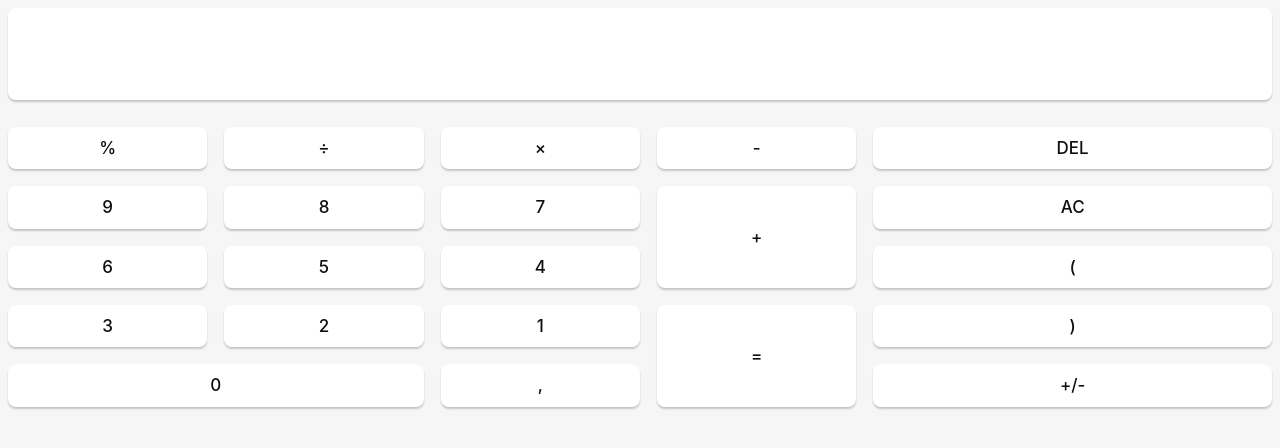
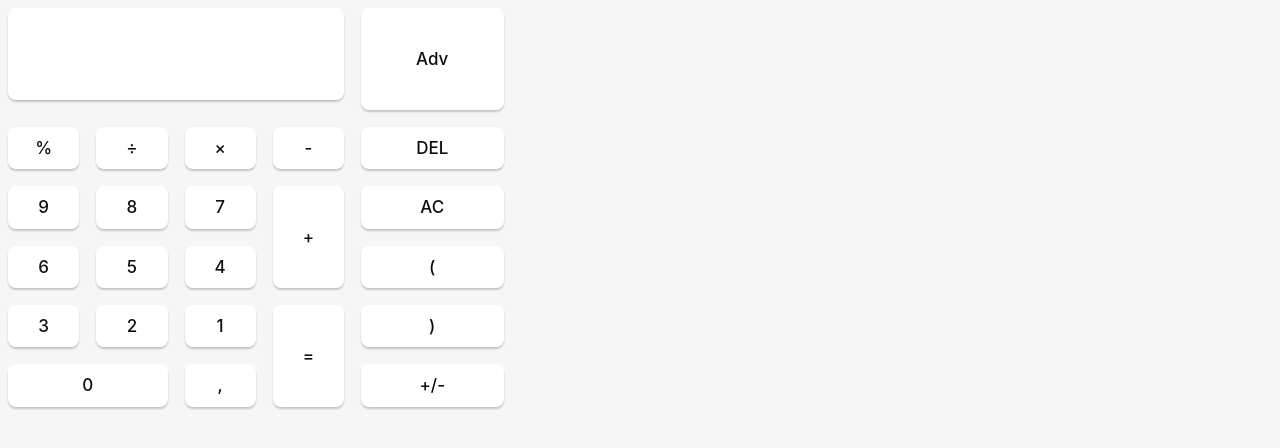
Before and after one commit to DenHax/GUI_calc, a React (Vite) app: page / in a window 1280 px wide. Shown: the top 448 px of the page. Built offline with nearby package versions, Linux system fonts and the light colour scheme.

Commit message:
Переписанный на flex калькулятор с попыткой реализовать дополнительный функционал

```diff
--- a/src/App.css
+++ b/src/App.css
@@ -1,3 +1,9 @@
+.main {
+  display: flex;
+  flex-flow: row wrap;
+  width: 100%;
+}
+
 .calc-grid {
   display: grid;
   grid-template-columns: repeat(4, minmax(5px, 1fr)) minmax(5px, 2fr);
@@ -5,9 +11,17 @@
   grid-gap: 1rem;
 }
 
+.advHid {
+  width: 100%;
+}
+
+.advNoHid {
+  width: 80%;
+}
+
 .input-field {
   grid-column-start: 1;
-  grid-column-end: 6;
+  grid-column-end: 5;
   grid-row-start: 1;
   grid-row-end: 3;
   margin-bottom: 10px;
@@ -17,12 +31,12 @@
 }
 
 
-/* #advMode-btn { */
-/*   grid-column-start: 6; */
-/*   grid-column-end: 5; */
-/*   grid-row-start: 1; */
-/*   grid-row-end: 3; */
-/* } */
+#advMode-btn {
+  grid-column-start: 6;
+  grid-column-end: 5;
+  grid-row-start: 1;
+  grid-row-end: 3;
+}
 
 #plusBtn {
   grid-column-start: 4;
@@ -42,7 +56,11 @@
   grid-row-start: 7;
 }
 
-.advFunc-grid {
+.advFunc-flex {
+  display: flex;
+  flex-direction: column;
+}
+
+.advFunc-hidden {
   display: none;
-  grid-template-rows: 1fr;
 }
--- a/src/App.tsx
+++ b/src/App.tsx
@@ -5,6 +5,7 @@ import './App.css'
 function App() {
   const [input, setInput] = useState('');
   const inputRef = useRef<HTMLInputElement>(null)
+  const [isAdvHidden, setAdvHidden] = useState(false);
 
   const handleInput = (btmValue: string) => {
     setInput(input + btmValue);
@@ -17,30 +18,24 @@ function App() {
   }
 
   const checkInput = () => {
-    input.replace("^", "**");
-    input.replace("√", "Math.sqrt");
+    input.replaceAll("×", "*");
+    input.replaceAll("÷", "/");
+    input.replaceAll("^", "**");
+    input.replaceAll("√", "Math.sqrt");
   }
 
   const calculateInput = () => {
     try {
       checkInput();
-      let result: string = eval(input).toFixed(16).toString();
+      let result: string = eval(input).toString();
       setInput(result);
     } catch (error) {
       setInput("Error");
     }
   }
 
-  const changeMode = (hidElem: string) => {
-    let elem = document.getElementById(hidElem);
-    if (!elem) return;
-    const isVisibly = elem.style.display;
-    if (isVisibly !== "none") {
-      elem.style.display = "flex";
-    }
-    else {
-      elem.style.display = "none";
-    }
+  const changeMode = () => {
+    setAdvHidden(!isAdvHidden);
   }
 
   // const handleKeyDown = (event: KeyboardEvent<HTMLDivElement>) => {
@@ -68,8 +63,8 @@ function App() {
   //
   return (
     <>
+      <div className='main'>
         <div className='calc-grid'>
-        {/* onKeyDown={handleKeyDown} tabIndex={0}> */}
           <input
             className="input-field"
             value={input}
@@ -98,12 +93,16 @@ function App() {
           <button id="zeroBtn" onClick={() => handleInput("0")}>0</button>
           <button onClick={() => handleInput(",")}>,</button>
           <button onClick={() => handleInput("+/-")}>+/-</button>
-        <div hidden className='advFuncs-flex'>
-          <button id='advMode' onClick={() => changeMode("advFuncs-flex")}>Adv</button>
+          <button id='advMode-btn' onClick={changeMode}>Adv</button>
+        </div >
+        <div className={`advFunc-${isAdvHidden ? 'flex' : 'hidden'}`}>
+          {/* <div className='advFuncs-flex' style={{ display: isAdvHidden ? 'none' : 'flex' }}> */}
           <button onClick={() => handleInput("^")}>^</button>
           <button onClick={() => handleInput("√(")}>√</button>
+          <button onClick={() => handleInput("sin(")}>sin</button>
+          <button onClick={() => handleInput("cos(")}>cos</button>
         </div>
-      </div >
+      </div>
     </>
   )
 }
```
Lines whose indentation alone changed are shown as unchanged.
